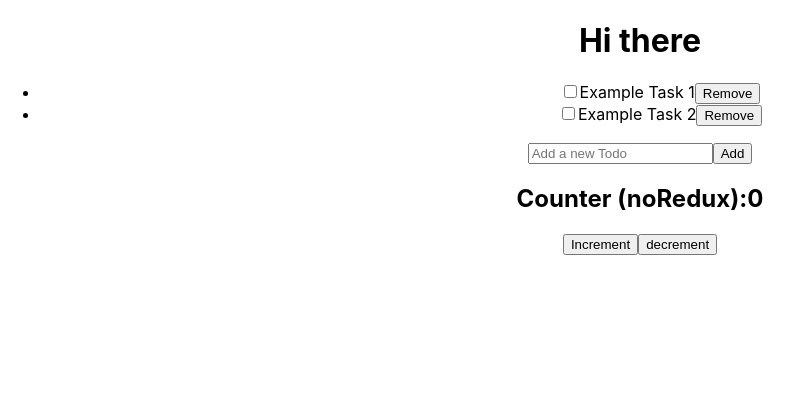
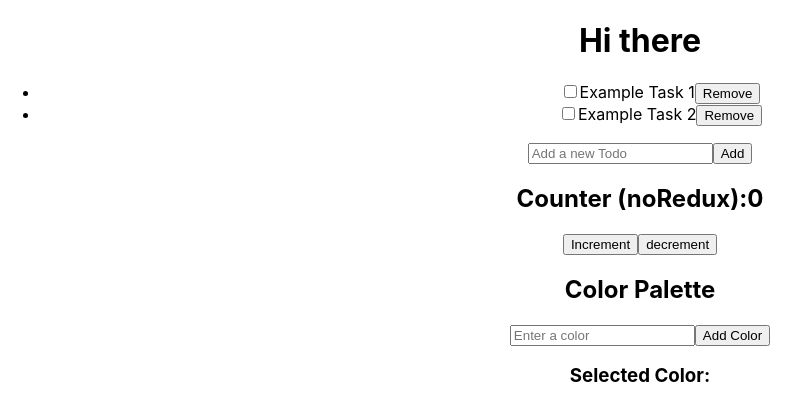
Before and after one commit to sudheer313/react-redux, a React (Create React App) app: page / in a window 1280 px wide. Shown: the top 420 px of the page, without its empty margins (0-810 px from the left). Built offline with nearby package versions, Linux system fonts and the light colour scheme.

Commit message:
update and implemet colorPallete

```diff
--- a/src/App.js
+++ b/src/App.js
@@ -1,5 +1,6 @@
 import "./App.css";
 import AddTodo from "./components/AddTodo";
+import ColorPalette from "./components/ColorPalette";
 import Counter from "./components/Counter";
 import CounterNoRedux from "./components/CounterNoRedux";
 import TodoList from "./components/Todolist";
@@ -12,6 +13,7 @@ function App() {
       <AddTodo />
       {/* <Counter/> */}
       <CounterNoRedux/>
+      <ColorPalette/>
     </div>
   );
 }
--- /dev/null
+++ b/src/components/ColorPalette.js
@@ -0,0 +1,57 @@
+import React, { useState } from "react";
+import { useSelector, useDispatch } from "react-redux";
+import { addColor, setActiveColor } from "../features/colorSlice";
+
+const ColorPalette = () => {
+  const [input, setInput] = useState("");
+  const colors = useSelector((state) => state.color.colors);
+  const activeColor = useSelector((state) => state.color.activeColor);
+  const dispatch = useDispatch();
+
+  const handleSubmit = (e) => {
+    e.preventDefault();
+    if (input.trim()) {
+      dispatch(addColor(input));
+      setInput("");
+    }
+  };
+
+  const handleColorClick = (color) => {
+    dispatch(setActiveColor(color));
+  };
+
+  return (
+    <div>
+      <h2>Color Palette</h2>
+      <form onSubmit={handleSubmit}>
+        <input
+          type="text"
+          value={input}
+          onChange={(e) => setInput(e.target.value)}
+          placeholder="Enter a color"
+        />
+        <button type="submit">Add Color</button>
+      </form>
+      <div>
+        {colors.map((color, index) => (
+          <div
+            key={index}
+            onClick={() => handleColorClick(color)}
+            style={{
+              backgroundColor: color,
+              width: "50px",
+              height: "50px",
+              display: "inline-block",
+              margin: "5px",
+              cursor: "pointer",
+              border: activeColor === color ? "2px solid black" : "none",
+            }}
+          ></div>
+        ))}
+      </div>
+      <h3>Selected Color: {activeColor}</h3>
+    </div>
+  );
+};
+
+export default ColorPalette;
--- a/src/store.js
+++ b/src/store.js
@@ -1,10 +1,12 @@
-import { configureStore } from '@reduxjs/toolkit';
-import todoReducer from './features/todoSlice';
-import counterReducer from './features/counterSlice';
+import { configureStore } from "@reduxjs/toolkit";
+import todoReducer from "./features/todoSlice";
+import counterReducer from "./features/counterSlice";
+import colorReducer from "./features/colorSlice";
 
 export default configureStore({
   reducer: {
     todo: todoReducer,
-    counter:counterReducer,
-  }
+    counter: counterReducer,
+    color: colorReducer,
+  },
 });
```
